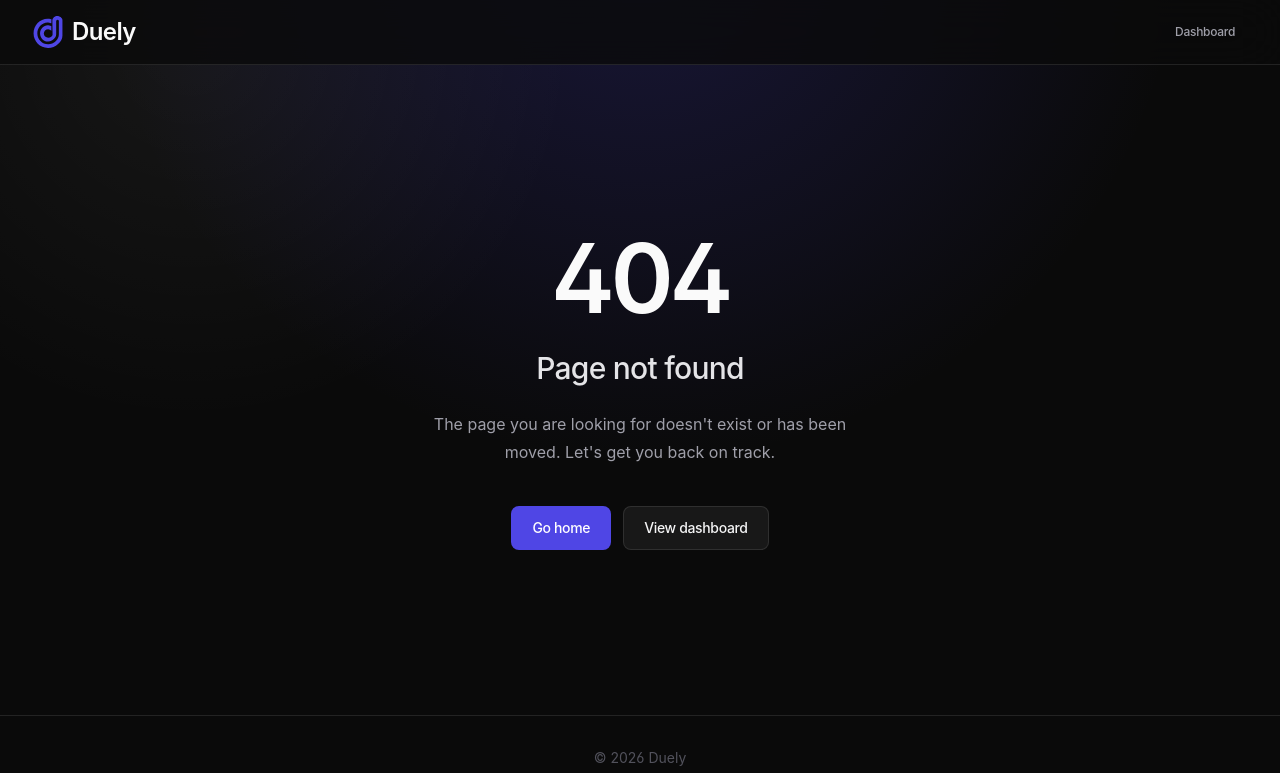
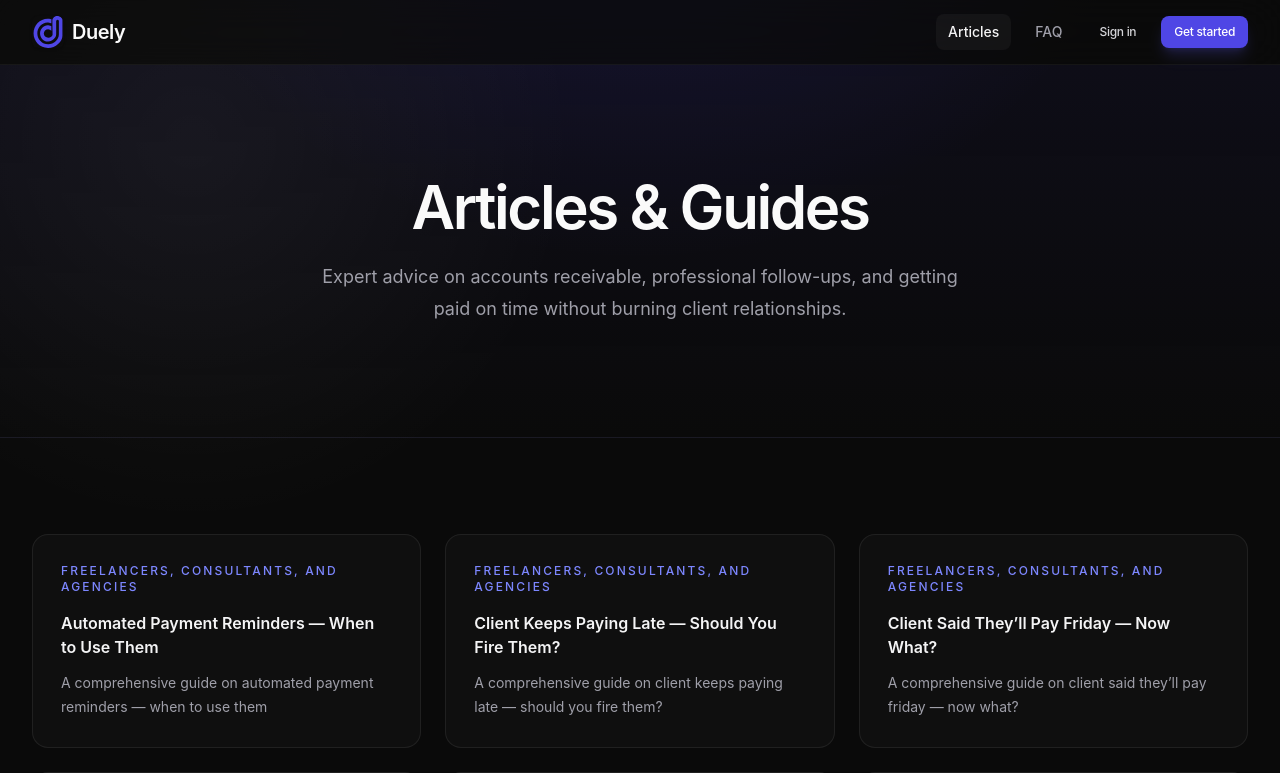
Before and after one commit to AbhishekU05/nudge, a Next.js app: page /articles in a window 1280 px wide. Before the commit this address had no page. Shown: the top 773 px of the page. Built offline with nearby package versions, Linux system fonts and the light colour scheme.

Commit message:
added article library

```diff
--- /dev/null
+++ b/app/articles/page.tsx
@@ -0,0 +1,138 @@
+import fs from "fs";
+import path from "path";
+import matter from "gray-matter";
+import Image from "next/image";
+import Link from "next/link";
+import type { Metadata } from "next";
+
+import { Container } from "@/components/site/container";
+import { Button } from "@/components/ui/button";
+
+export const metadata: Metadata = {
+  title: "Articles & Guides | Duely",
+  description: "Learn how to manage accounts receivable, collect payments professionally, and follow up on overdue invoices without burning relationships.",
+};
+
+export default function ArticlesPage() {
+  const articlesDir = path.join(process.cwd(), "public", "articles");
+  const files = fs.readdirSync(articlesDir).filter((f) => f.endsWith(".md"));
+
+  const articles = files.map((file) => {
+    const filePath = path.join(articlesDir, file);
+    const fileContent = fs.readFileSync(filePath, "utf8");
+    const { data } = matter(fileContent);
+
+    return {
+      slug: file.replace(".md", ""),
+      title: data.title || "Untitled Article",
+      description: data.description || "",
+      audience: data.audience || "Guides",
+    };
+  });
+
+  return (
+    <div className="flex flex-1 flex-col overflow-x-hidden">
+      <header className="sticky top-0 z-50 border-b border-white/5 bg-background/60 backdrop-blur-xl">
+        <Container className="flex h-16 items-center justify-between">
+          <Link href="/" className="flex items-center gap-2 transition-opacity hover:opacity-90">
+            <Image
+              src="/logo.svg"
+              width={32}
+              height={32}
+              alt="Duely Logo"
+              className="h-8 w-8 rounded-md shadow-sm"
+            />
+            <span className="text-xl font-semibold tracking-tight text-zinc-50">Duely</span>
+          </Link>
+          <div className="flex items-center gap-3">
+            <Link
+              href="/articles"
+              className="hidden rounded-lg bg-white/[0.04] px-3 py-2 text-sm font-medium text-zinc-100 transition-colors sm:inline-flex"
+            >
+              Articles
+            </Link>
+            <Link
+              href="/faq"
+              className="hidden rounded-lg px-3 py-2 text-sm font-medium text-zinc-400 transition-colors hover:bg-white/[0.04] hover:text-zinc-100 sm:inline-flex"
+            >
+              FAQ
+            </Link>
+            <Link href="/login">
+              <Button variant="ghost" size="sm" className="text-zinc-300 hover:text-zinc-50">
+                Sign in
+              </Button>
+            </Link>
+            <Link href="/signup">
+              <Button size="sm" className="shadow-lg shadow-indigo-500/20">Get started</Button>
+            </Link>
+          </div>
+        </Container>
+      </header>
+
+      <main className="flex-1">
+        <section className="border-b border-white/5 bg-gradient-to-b from-indigo-950/20 to-transparent">
+          <Container className="py-20 sm:py-28 text-center">
+            <h1 className="mx-auto max-w-4xl text-pretty text-4xl font-semibold tracking-[-0.04em] text-zinc-50 sm:text-5xl lg:text-6xl">
+              Articles & Guides
+            </h1>
+            <p className="mx-auto mt-6 max-w-2xl text-pretty text-lg leading-8 text-zinc-400">
+              Expert advice on accounts receivable, professional follow-ups, and getting paid on time without burning client relationships.
+            </p>
+          </Container>
+        </section>
+
+        <section className="py-16 sm:py-24">
+          <Container>
+            <div className="grid gap-6 sm:grid-cols-2 lg:grid-cols-3">
+              {articles.map((article) => (
+                <Link key={article.slug} href={`/articles/${article.slug}`}>
+                  <div className="group flex h-full flex-col justify-between rounded-2xl border border-white/[0.07] bg-white/[0.025] p-7 transition-colors hover:border-indigo-500/30 hover:bg-white/[0.04]">
+                    <div>
+                      <p className="mb-4 text-xs font-medium uppercase tracking-[0.18em] text-indigo-400">
+                        {article.audience}
+                      </p>
+                      <h3 className="mb-3 font-semibold text-zinc-100 transition-colors group-hover:text-indigo-300">
+                        {article.title}
+                      </h3>
+                      <p className="line-clamp-3 text-sm leading-6 text-zinc-400">
+                        {article.description}
+                      </p>
+                    </div>
+                  </div>
+                </Link>
+              ))}
+            </div>
+          </Container>
+        </section>
+      </main>
+
+      <footer className="mt-auto border-t border-border">
+        <Container className="flex flex-col items-center justify-between gap-4 py-8 text-sm text-zinc-600 sm:flex-row">
+          <div>© {new Date().getFullYear()} Duely. All rights reserved.</div>
+          <div className="flex items-center gap-4">
+            <Link href="/terms" className="hover:text-zinc-300 transition-colors">
+              Terms
+            </Link>
+            <span>·</span>
+            <Link
+              href="/privacy"
+              className="hover:text-zinc-300 transition-colors"
+            >
+              Privacy
+            </Link>
+            <span>·</span>
+            <div className="flex items-center gap-1.5">
+              <span>Contact us:</span>
+              <a
+                href="mailto:support@duely.in"
+                className="font-medium text-zinc-400 transition-colors hover:text-zinc-100"
+              >
+                support@duely.in
+              </a>
+            </div>
+          </div>
+        </Container>
+      </footer>
+    </div>
+  );
+}
--- a/app/page.tsx
+++ b/app/page.tsx
@@ -67,6 +67,12 @@ export default async function Home({
             <span className="text-xl font-semibold tracking-tight text-zinc-50">Duely</span>
           </Link>
           <div className="flex items-center gap-3">
+            <Link
+              href="/articles"
+              className="hidden rounded-lg px-3 py-2 text-sm font-medium text-zinc-400 transition-colors hover:bg-white/[0.04] hover:text-zinc-100 sm:inline-flex"
+            >
+              Articles
+            </Link>
             <Link
               href="/faq"
               className="hidden rounded-lg px-3 py-2 text-sm font-medium text-zinc-400 transition-colors hover:bg-white/[0.04] hover:text-zinc-100 sm:inline-flex"
```
